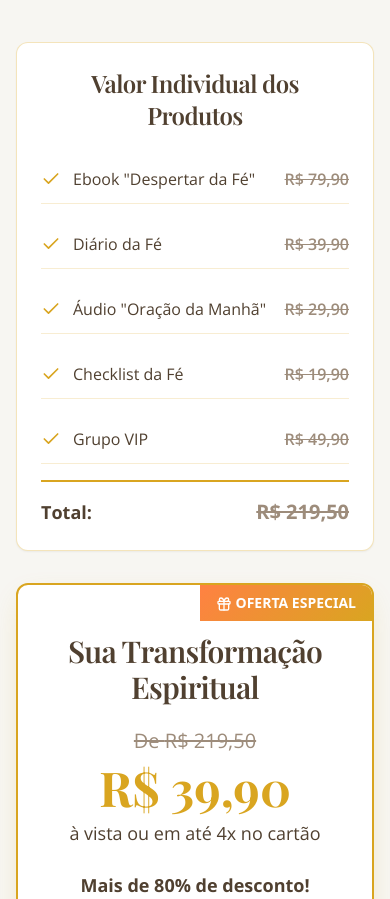
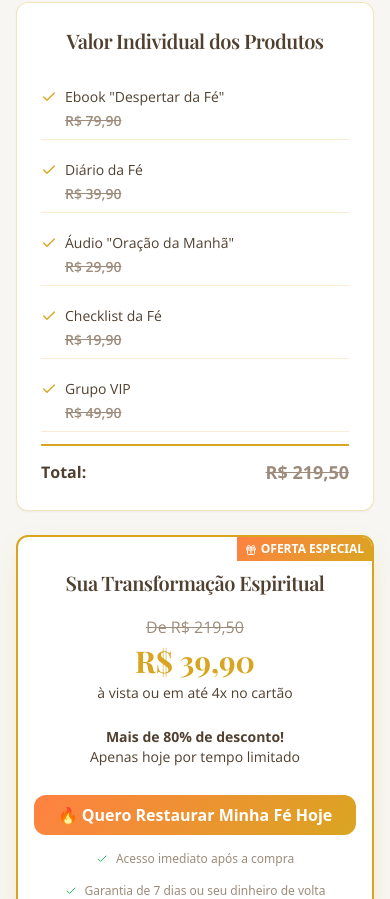
Before and after one commit to viniciuscgodoy/despertar-fe-landing, a React (Vite) app: page / in a window 390 px wide. Shown: the part 7225-8124 px from the top of the page. Built offline with nearby package versions, Linux system fonts and the light colour scheme.

Commit message:
Fix: Make offer section responsive
The offer section was not responsive on mobile devices. This commit adjusts the styling to ensure proper display on smaller screens.

```diff
--- a/src/components/Pricing.tsx
+++ b/src/components/Pricing.tsx
@@ -17,41 +17,41 @@ const Pricing = () => {
   return (
     <section className="py-20 bg-background" id="preco">
       <div className="container mx-auto px-4">
-        <div className="text-center mb-12">
-          <h2 className="font-heading text-4xl md:text-5xl font-bold text-foreground mb-6">
+        <div className="text-center mb-8 md:mb-12">
+          <h2 className="font-heading text-2xl md:text-4xl lg:text-5xl font-bold text-foreground mb-4 md:mb-6 px-2">
             Oferta Especial por Tempo Limitado
           </h2>
-          <p className="font-body text-xl text-muted-foreground">
+          <p className="font-body text-lg md:text-xl text-muted-foreground px-2">
             Tudo o que você precisa para restaurar sua fé
           </p>
         </div>
 
         <div className="max-w-4xl mx-auto">
-          <div className="grid lg:grid-cols-2 gap-8">
+          <div className="grid grid-cols-1 lg:grid-cols-2 gap-6 md:gap-8">
             {/* Value Stack */}
             <Card className="border-spiritual-gold/30">
               <CardHeader>
-                <CardTitle className="font-heading text-2xl text-center text-foreground">
+                <CardTitle className="font-heading text-xl md:text-2xl text-center text-foreground">
                   Valor Individual dos Produtos
                 </CardTitle>
               </CardHeader>
-              <CardContent className="space-y-4">
+              <CardContent className="space-y-3 md:space-y-4">
                 {valueItems.map((item, index) => (
-                  <div key={index} className="flex justify-between items-center py-3 border-b border-spiritual-gold/20">
-                    <div className="flex items-center gap-3">
-                      <Check className="w-5 h-5 text-spiritual-gold" />
-                      <span className="font-body text-foreground">{item.item}</span>
+                  <div key={index} className="flex flex-col sm:flex-row sm:justify-between sm:items-center py-2 md:py-3 border-b border-spiritual-gold/20 gap-1 sm:gap-3">
+                    <div className="flex items-center gap-2 md:gap-3">
+                      <Check className="w-4 h-4 md:w-5 md:h-5 text-spiritual-gold flex-shrink-0" />
+                      <span className="font-body text-sm md:text-base text-foreground">{item.item}</span>
                     </div>
-                    <span className="font-body font-semibold text-muted-foreground line-through">
+                    <span className="font-body font-semibold text-sm md:text-base text-muted-foreground line-through ml-6 sm:ml-0">
                       {item.price}
                     </span>
                   </div>
                 ))}
 
-                <div className="pt-4 border-t-2 border-spiritual-gold">
+                <div className="pt-3 md:pt-4 border-t-2 border-spiritual-gold">
                   <div className="flex justify-between items-center">
-                    <span className="font-body font-bold text-lg text-foreground">Total:</span>
-                    <span className="font-body font-bold text-xl text-muted-foreground line-through">
+                    <span className="font-body font-bold text-base md:text-lg text-foreground">Total:</span>
+                    <span className="font-body font-bold text-lg md:text-xl text-muted-foreground line-through">
                       {totalValue}
                     </span>
                   </div>
@@ -61,31 +61,31 @@ const Pricing = () => {
 
             {/* Special Offer */}
             <Card className="border-spiritual-gold border-2 shadow-spiritual relative overflow-hidden">
-              <div className="absolute top-0 right-0 bg-gradient-cta text-white px-4 py-2 text-sm font-bold">
-                <Gift className="w-4 h-4 inline mr-1" />
+              <div className="absolute top-0 right-0 bg-gradient-cta text-white px-2 md:px-4 py-1 md:py-2 text-xs md:text-sm font-bold">
+                <Gift className="w-3 h-3 md:w-4 md:h-4 inline mr-1" />
                 OFERTA ESPECIAL
               </div>
 
-              <CardHeader className="text-center pt-12">
-                <CardTitle className="font-heading text-3xl text-foreground mb-4">
+              <CardHeader className="text-center pt-8 md:pt-12 px-4 md:px-6">
+                <CardTitle className="font-heading text-xl md:text-2xl lg:text-3xl text-foreground mb-3 md:mb-4">
                   Sua Transformação Espiritual
                 </CardTitle>
-                <div className="space-y-2">
-                  <p className="font-body text-muted-foreground line-through text-xl">
+                <div className="space-y-1 md:space-y-2">
+                  <p className="font-body text-muted-foreground line-through text-base md:text-lg lg:text-xl">
                     De {totalValue}
                   </p>
-                  <p className="font-heading text-5xl font-bold text-spiritual-gold">
+                  <p className="font-heading text-3xl md:text-4xl lg:text-5xl font-bold text-spiritual-gold">
                     {finalPrice}
                   </p>
-                  <p className="font-body text-lg text-foreground">
+                  <p className="font-body text-sm md:text-base lg:text-lg text-foreground">
                     à vista ou em até 4x no cartão
                   </p>
                 </div>
               </CardHeader>
 
-              <CardContent className="space-y-6">
+              <CardContent className="space-y-4 md:space-y-6 px-4 md:px-6">
                 <div className="text-center">
-                  <p className="font-body text-lg text-foreground mb-4">
+                  <p className="font-body text-sm md:text-base lg:text-lg text-foreground mb-3 md:mb-4">
                     <span className="font-bold">Mais de 80% de desconto!</span><br />
                     Apenas hoje por tempo limitado
                   </p>
@@ -93,19 +93,19 @@ const Pricing = () => {
 
                 <Button
                   variant="cta-large"
-                  className="w-full text-xl py-6"
+                  className="w-full text-base md:text-lg lg:text-xl py-4 md:py-6"
                   onClick={() => window.open('#', '_blank')}
                 >
                   🔥 Quero Restaurar Minha Fé Hoje
                 </Button>
 
-                <div className="flex items-center justify-center gap-2 text-sm text-muted-foreground">
-                  <Check className="w-4 h-4 text-green-500" />
+                <div className="flex items-center justify-center gap-2 text-xs md:text-sm text-muted-foreground">
+                  <Check className="w-3 h-3 md:w-4 md:h-4 text-green-500 flex-shrink-0" />
                   <span>Acesso imediato após a compra</span>
                 </div>
 
-                <div className="flex items-center justify-center gap-2 text-sm text-muted-foreground">
-                  <Check className="w-4 h-4 text-green-500" />
+                <div className="flex items-center justify-center gap-2 text-xs md:text-sm text-muted-foreground">
+                  <Check className="w-3 h-3 md:w-4 md:h-4 text-green-500 flex-shrink-0" />
                   <span>Garantia de 7 dias ou seu dinheiro de volta</span>
                 </div>
               </CardContent>
```
